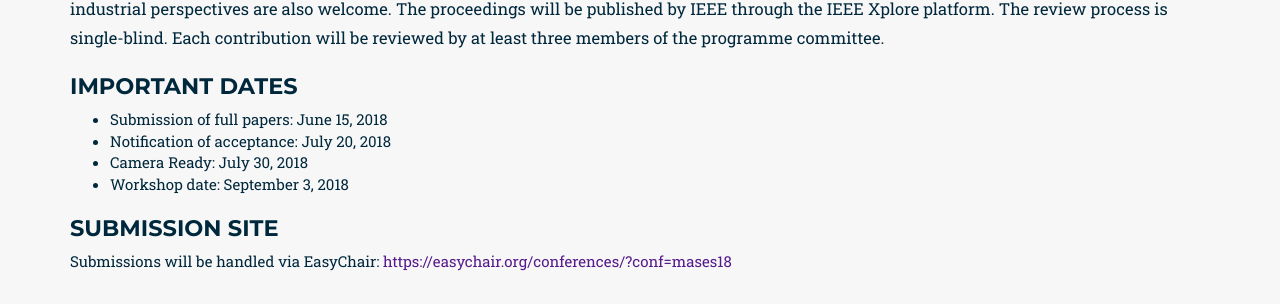
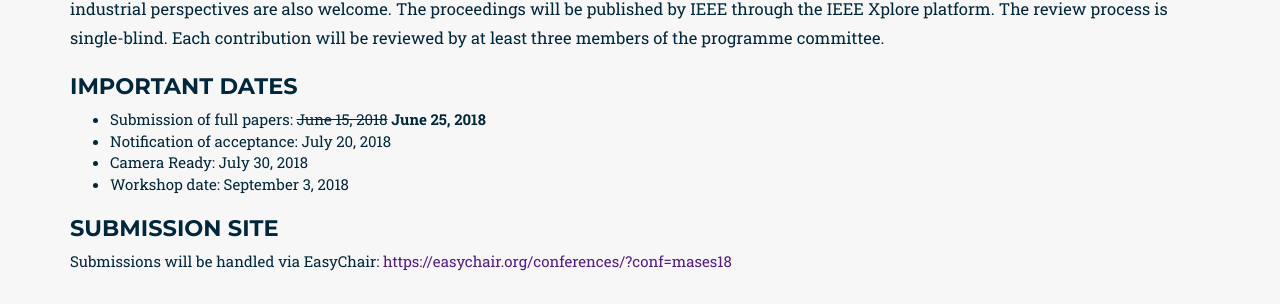
Before and after one commit to mases18/mases18.github.io, a Jekyll site: the page built from index.html, in a window 1280 px wide and 900 px high, scrolled down 2454 px. Shown: the part 151-455 px from the top of the window. Built offline with Jekyll 4.4.1, drawn with Linux system fonts in a browser that asks for light colours; some web fonts are replaced.

Commit message:
extension

```diff
--- a/_includes/2018_data/call.html
+++ b/_includes/2018_data/call.html
@@ -52,7 +52,7 @@ limited to:</span></p>
 
 <h2>Important Dates</h2>
   <ul type=disc>
-    <li>Submission of full papers: <!--<strike>January 12, 2018</strike>--> June 15, 2018</li>
+    <li>Submission of full papers: <strike>June 15, 2018</strike> <b>June 25, 2018</b></li>
     <li>Notification of acceptance: July 20, 2018</li>
     <li>Camera Ready: July 30, 2018</li>
     <li>Workshop date: September 3, 2018</li>
```
